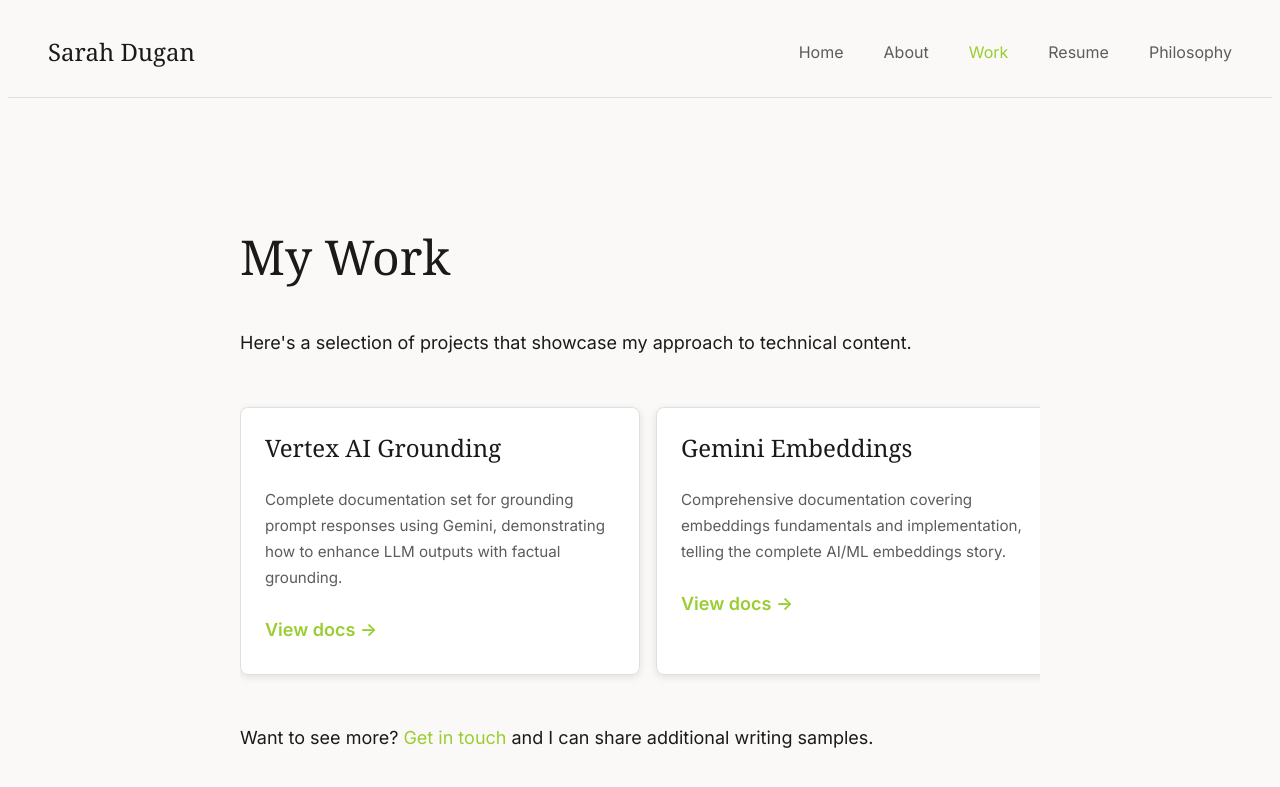
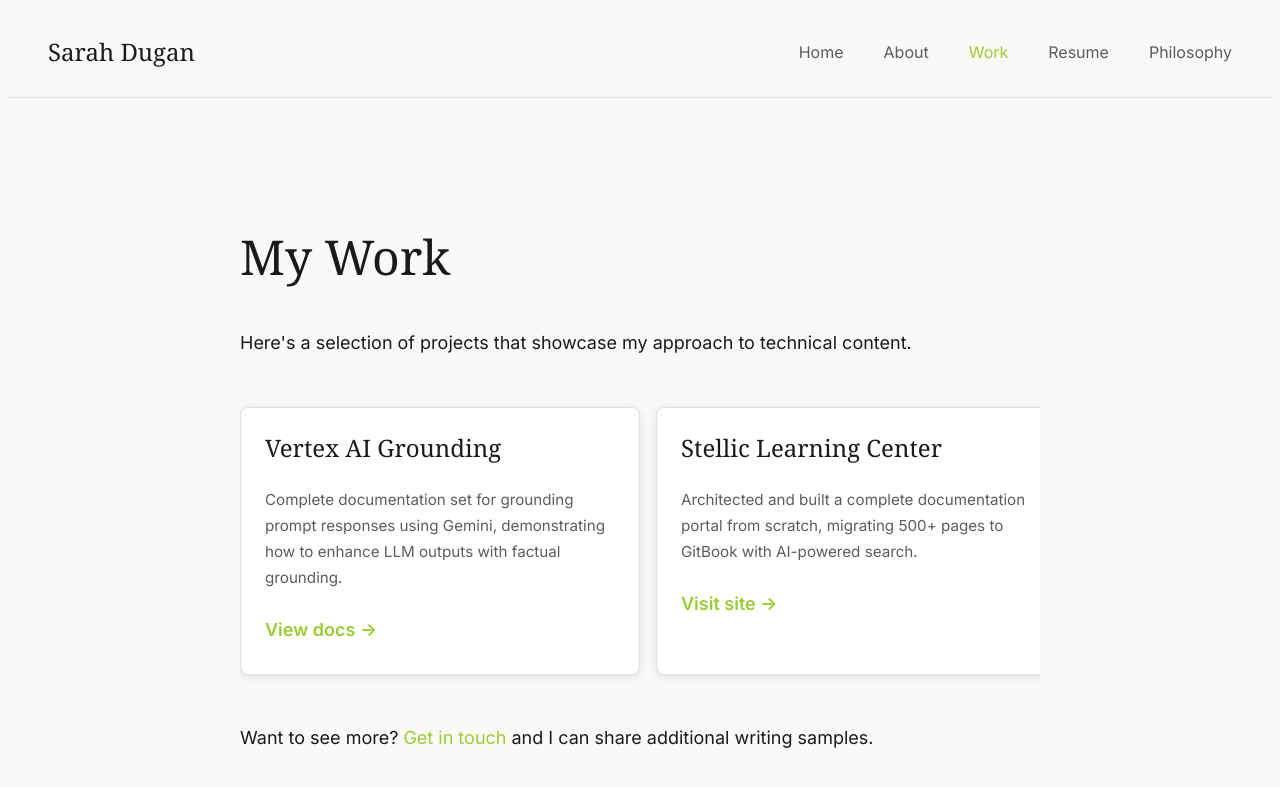
Before and after one commit to scrivera-dugan/site, a Jekyll site: the page built from my-work.md, in a window 1280 px wide and 900 px high. Shown: the top 787 px of the window. Built offline with Jekyll 4.4.1, drawn with Linux system fonts in a browser that asks for light colours; some web fonts are replaced.

Commit message:
Update my-work.md

```diff
--- a/my-work.md
+++ b/my-work.md
@@ -58,6 +58,12 @@ title: My Work
   </div>
 
   <div class="carousel-item">
+    <h3>Stellic Learning Center</h3>
+    <p>Architected and built a complete documentation portal from scratch, migrating 500+ pages to GitBook with AI-powered search.</p>
+    <a href="https://learn.stellic.com/" target="_blank">Visit site →</a>
+  </div>
+
+  <div class="carousel-item">
     <h3>Gemini Embeddings</h3>
     <p>Comprehensive documentation covering embeddings fundamentals and implementation, telling the complete AI/ML embeddings story.</p>
     <a href="https://cloud.google.com/vertex-ai/generative-ai/docs/embeddings/get-text-embeddings" target="_blank">View docs →</a>
@@ -87,10 +93,5 @@ title: My Work
     <a href="https://medium.com/google-cloud/three-reasons-why-im-excited-about-google-cloud-vertex-ai-model-registry-c088e6bbbf3b" target="_blank">Read post →</a>
   </div>
 
-  <div class="carousel-item">
-    <h3>Stellic Learning Center</h3>
-    <p>Architected and built a complete documentation portal from scratch, migrating 500+ pages to GitBook with AI-powered search.</p>
-    <a href="https://learn.stellic.com/" target="_blank">Visit site →</a>
-  </div>
 </div>
 <p style="margin-top: 2rem;">Want to see more? <a href="mailto:sarahcdugan@gmail.com">Get in touch</a> and I can share additional writing samples.</p>
```
